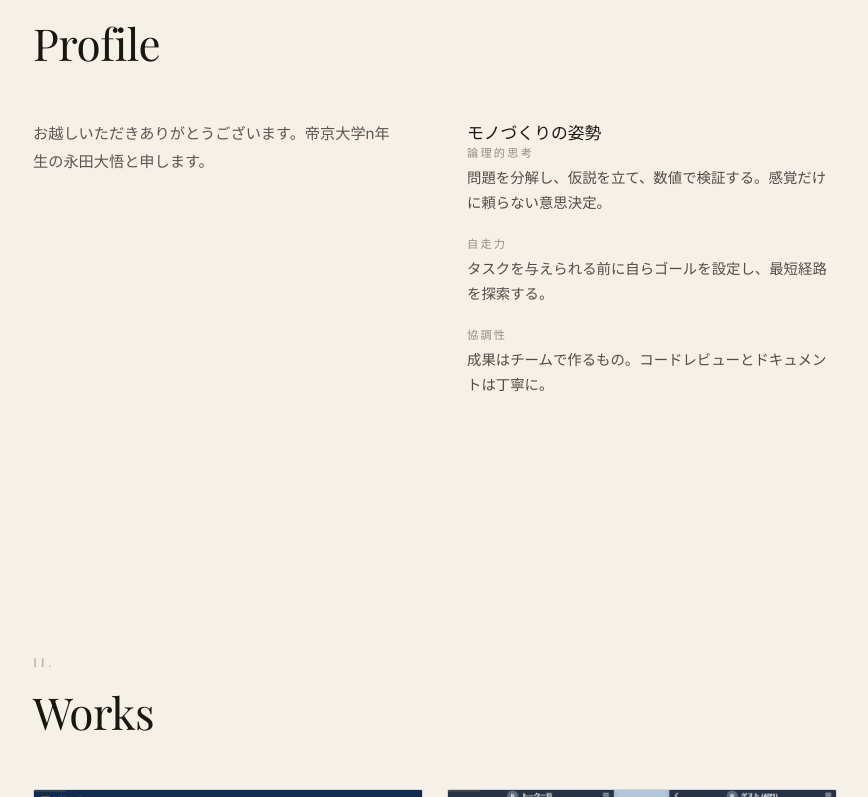
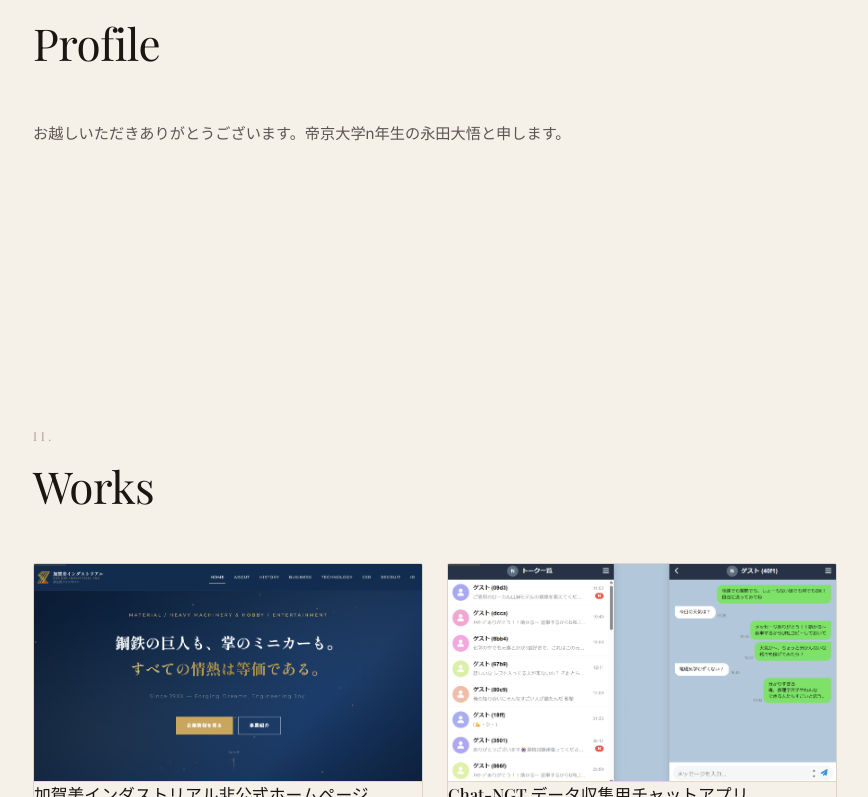
Before and after one commit to luminous-luca-dev/LucaHome, a Next.js app: page / in a window 1280 px wide. Shown: the part 943-1740 px from the top of the page, without its empty margins (205-1073 px from the left). Built offline with nearby package versions, Linux system fonts and the light colour scheme.

Commit message:
AI生成の俺らしくねえコンテンツをとりあえずコメントアウトした！

```diff
--- a/app/page.tsx
+++ b/app/page.tsx
@@ -168,7 +168,7 @@ export default function HomePage() {
               <p style={bodyTextStyle}>お越しいただきありがとうございます。帝京大学n年生の永田大悟と申します。</p>
               <p style={{ ...bodyTextStyle, marginTop: '1.5rem' }}></p>
             </div>
-            <div>
+            {/* <div>
               <h3 style={h3Style}>モノづくりの姿勢</h3>
               <ul style={{ listStyle: 'none', padding: 0, margin: 0, display: 'flex', flexDirection: 'column', gap: '1.25rem' }}>
                 {[
@@ -182,7 +182,7 @@ export default function HomePage() {
                   </li>
                 ))}
               </ul>
-            </div>
+            </div> */}
           </div>
         </section>
 
@@ -238,7 +238,7 @@ export default function HomePage() {
         {/* ════════════════════════════════════════
             DEVELOPMENT PROCESS
         ════════════════════════════════════════ */}
-        <section id="process" style={sectionStyle}>
+        {/* <section id="process" style={sectionStyle}>
           <SectionEyebrow label="III." color={fgColor} />
           <h2 style={h2Style}>Development Process</h2>
           <p style={{ ...bodyTextStyle, maxWidth: '560px', marginTop: '1.5rem', marginBottom: '3.5rem' }}>「なぜ作るか」から始まり、技術選定・設計・実装・改善サイクルまでの思考プロセスを公開します。 各Workの詳細ページで、意思決定の理由と学びを余すことなく記述しています。</p>
@@ -260,7 +260,7 @@ export default function HomePage() {
               </div>
             ))}
           </div>
-        </section>
+        </section> */}
 
         {/* ════════════════════════════════════════
             SKILLS & CERTIFICATIONS
```
